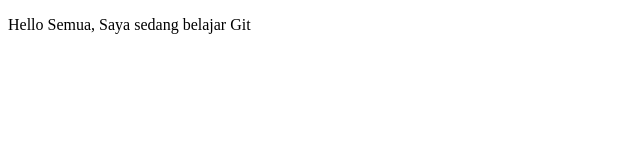
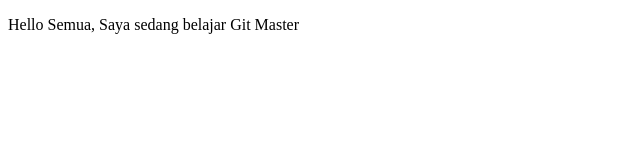
Before and after one commit to MasRama/belajar-git, a plain HTML site: page index.html in a window 1280 px wide. Shown: the full height of the page, 0-640 px from the left. Drawn offline with Linux system fonts and the light colour scheme.

Commit message:
Ubah isi index.html di master

```diff
--- a/index.html
+++ b/index.html
@@ -5,6 +5,6 @@
         <title>Belajar Git</title>
     </head>
     <body>
-        <p>Hello Semua, Saya sedang belajar Git</p>
+        <p>Hello Semua, Saya sedang belajar Git Master</p>
     </body>
 </html>
```
